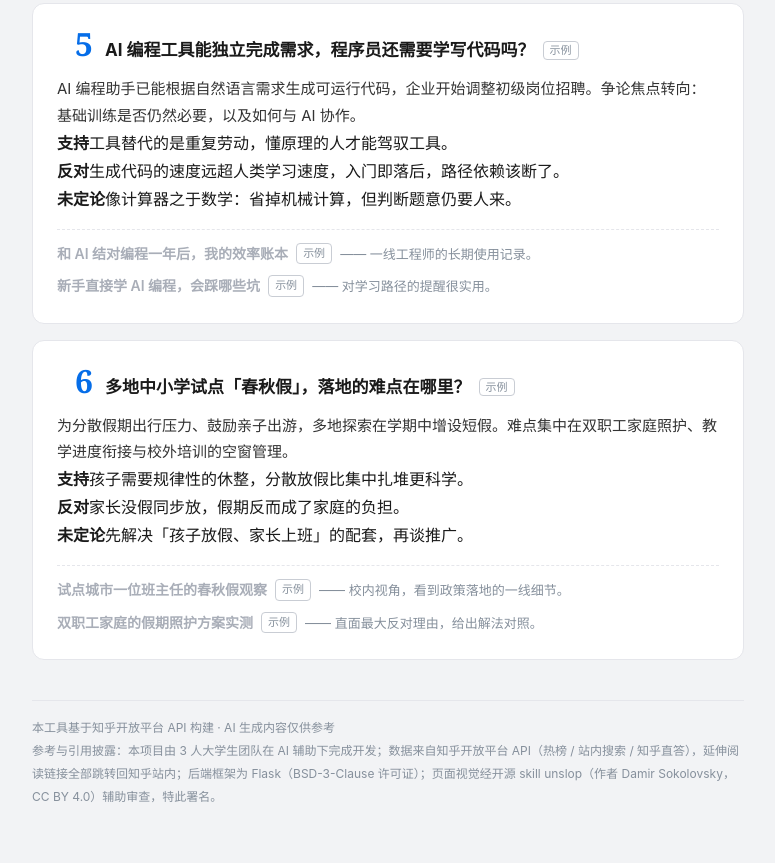
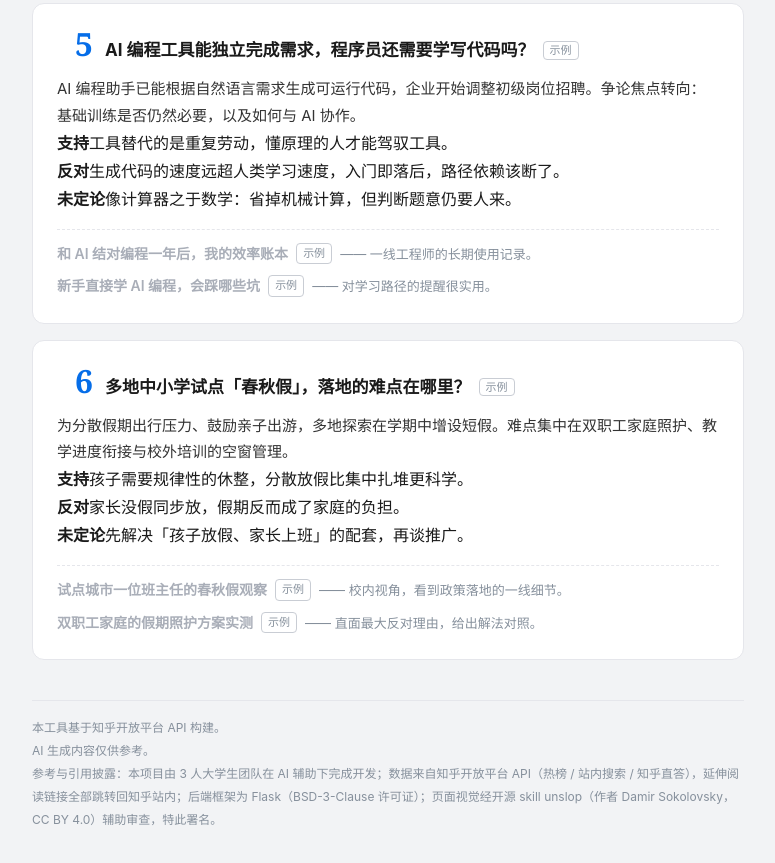
Before and after one commit to youcare7/zhihu-hot-digest, a plain HTML site: page demo/index.html in a window 1280 px wide. Shown: the part 1648-2511 px from the top of the page, without its empty margins (252-1027 px from the left). Drawn offline with Linux system fonts and the light colour scheme.

Commit message:
docs: 统一页面页脚合规声明文字

```diff
--- a/demo/index.html
+++ b/demo/index.html
@@ -213,7 +213,8 @@
   <main id="cards"></main>
 
   <footer>
-    <p>本工具基于知乎开放平台 API 构建 · AI 生成内容仅供参考</p>
+    <p>本工具基于知乎开放平台 API 构建。</p>
+    <p>AI 生成内容仅供参考。</p>
     <p>参考与引用披露：本项目由 3 人大学生团队在 AI 辅助下完成开发；数据来自知乎开放平台 API（热榜 / 站内搜索 / 知乎直答），延伸阅读链接全部跳转回知乎站内；后端框架为 Flask（BSD-3-Clause 许可证）；页面视觉经开源 skill unslop（作者 Damir Sokolovsky，CC BY 4.0）辅助审查，特此署名。</p>
   </footer>
 </div>
@@ -304,7 +305,6 @@
         a.href = r.url;
         a.target = '_blank';
         a.rel = 'noopener';
-        li.appendChild(a);
       }
       if (r.reason) li.appendChild(el('span', 'reason', '—— ' + r.reason));
       ul.appendChild(li);
```
